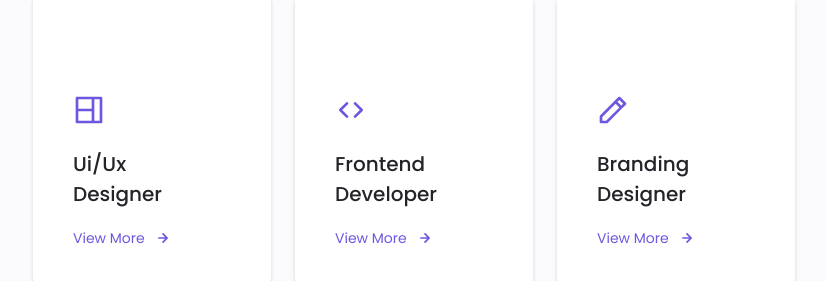
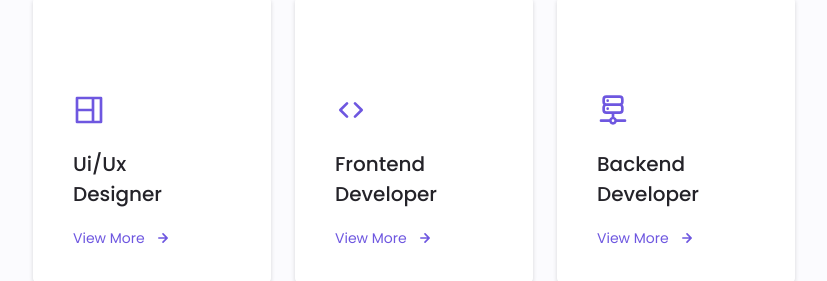
Before and after one commit to Alex-Paris/Alex-Paris, a React (Create React App) app: page / in a window 1280 px wide. Shown: the part 2328-2609 px from the top of the page, without its empty margins (226-1053 px from the left). Built offline with nearby package versions, Linux system fonts and the light colour scheme; the HTML template or start-up script is replaced by a standard one.

Commit message:
chore-client: skills section update info

```diff
--- a/src/pages/Dashboard/DashboardServices/index.tsx
+++ b/src/pages/Dashboard/DashboardServices/index.tsx
@@ -38,13 +38,7 @@ const DashboardServices: React.FC = () => {
           description: 'I develop the user interface.',
         },
         {
-          description: 'Web page development.',
-        },
-        {
           description: 'I create ux element interactions.',
-        },
-        {
-          description: 'I position your company brand.',
         },
       ],
     },
@@ -54,35 +48,26 @@ const DashboardServices: React.FC = () => {
       icon: 'UilArrow',
       items: [
         {
-          description: 'I develop the user interface.',
-        },
-        {
           description: 'Web page development.',
         },
         {
-          description: 'I create ux element interactions.',
+          description: 'Desktop Form development.',
         },
         {
-          description: 'I position your company brand.',
+          description: 'Mobile development.',
         },
       ],
     },
     {
-      title: 'Branding',
-      subtitle: 'Designer',
-      icon: 'UilPen',
+      title: 'Backend',
+      subtitle: 'Developer',
+      icon: 'UilServerNetwork',
       items: [
         {
-          description: 'I develop the user interface.',
+          description: 'I develop the API.',
         },
         {
-          description: 'Web page development.',
-        },
-        {
-          description: 'I create ux element interactions.',
-        },
-        {
-          description: 'I position your company brand.',
+          description: 'I can integrate external components.',
         },
       ],
     },
```
